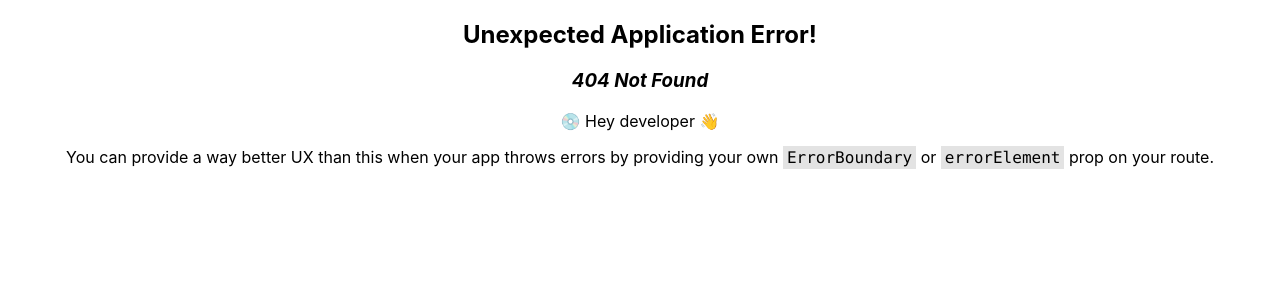
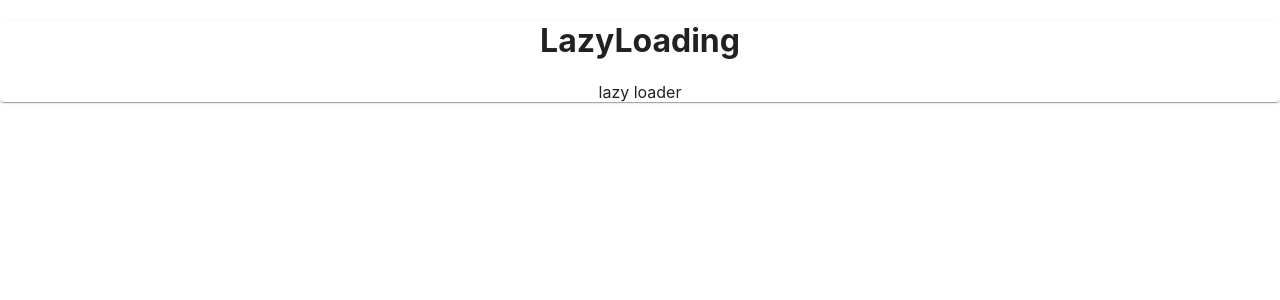
Before and after one commit to Chiranjeevi-s/React2024, a React (Create React App) app: page /lazy in a window 1280 px wide. Before the commit this address had no page. Shown: the top 300 px of the page. Built offline with nearby package versions, Linux system fonts and the light colour scheme.

Commit message:
lazy loading --Complete

```diff
--- /dev/null
+++ b/src/Components/Lazy Loading Components/home.tsx
@@ -0,0 +1,18 @@
+import React from "react";
+
+interface IHomeProps {}
+
+const Home: React.FunctionComponent<IHomeProps> = () => {
+  const loadlazy = () => {
+    let name = "";
+    for (let i = 0; i <= 10000; i++) {
+      console.log(i);
+      name = "lazy loader";
+    }
+    return name;
+  };
+
+  return <>{loadlazy()}</>;
+};
+
+export default Home;
--- /dev/null
+++ b/src/Components/Lazy Loading Components/lazyloading.tsx
@@ -0,0 +1,20 @@
+import { Suspense, lazy } from "react";
+import { Paper } from "@mui/material";
+
+interface ILazyLoadingProps {}
+
+const Home = lazy(() => import("./home"));
+const LazyLoading: React.FunctionComponent<ILazyLoadingProps> = () => {
+  return (
+    <Paper>
+      <h1>LazyLoading</h1>
+      <Suspense
+        fallback={<div>Please Wait for 10000 count in console ..!!!!!!</div>}
+      >
+        <Home />
+      </Suspense>
+    </Paper>
+  );
+};
+
+export default LazyLoading;
--- a/src/Route/index.tsx
+++ b/src/Route/index.tsx
@@ -1,10 +1,15 @@
 import { createBrowserRouter } from "react-router-dom";
 import Login from "../Components/login";
+import LazyLoading from "../Components/Lazy Loading Components/lazyloading";
 
 const COMPO_ROUTER = [
     {
         path:'',
         element:<Login />
+    },
+    {
+        path:'/lazy',
+        element:<LazyLoading />
     }
 ]
 
```
